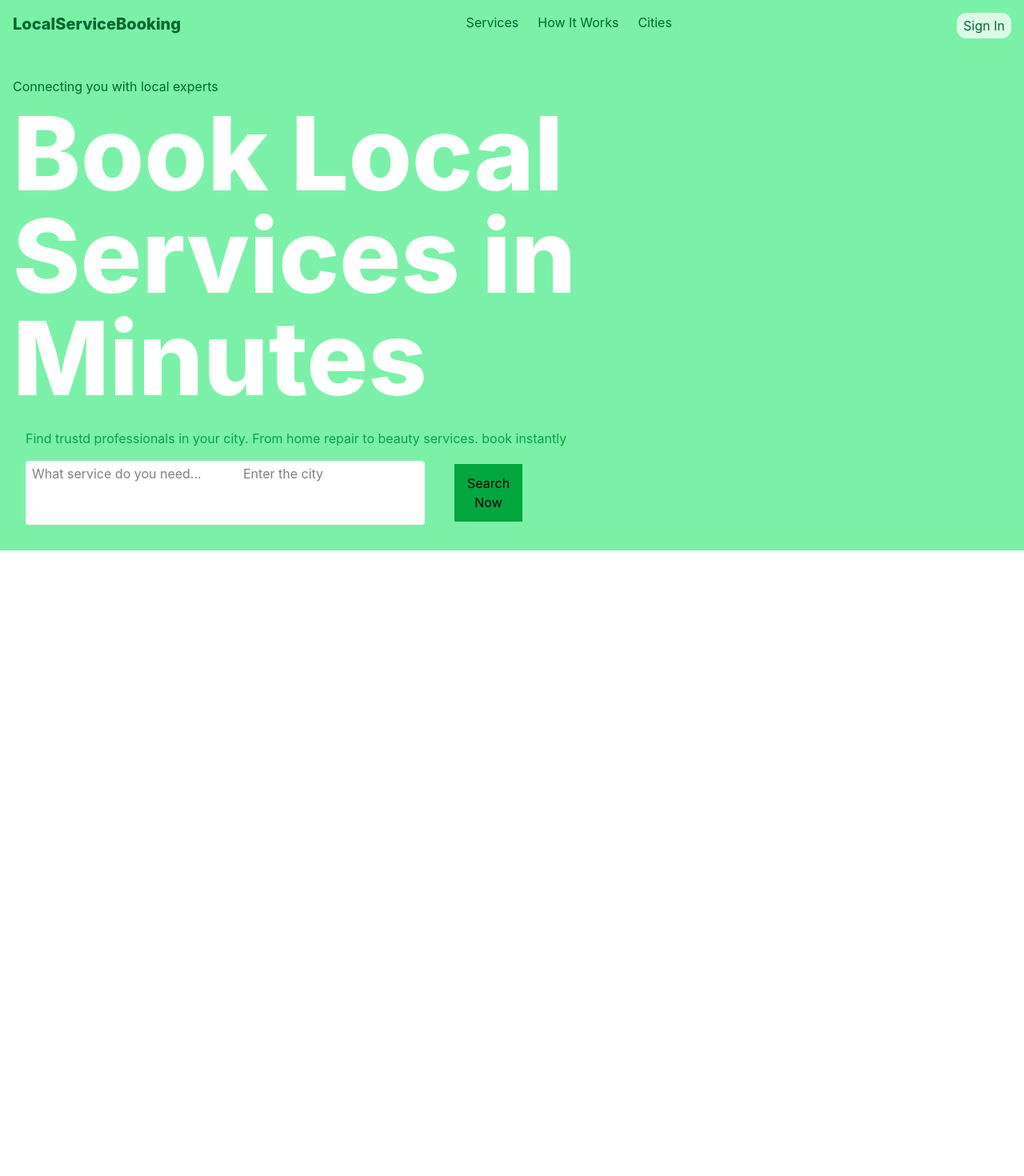
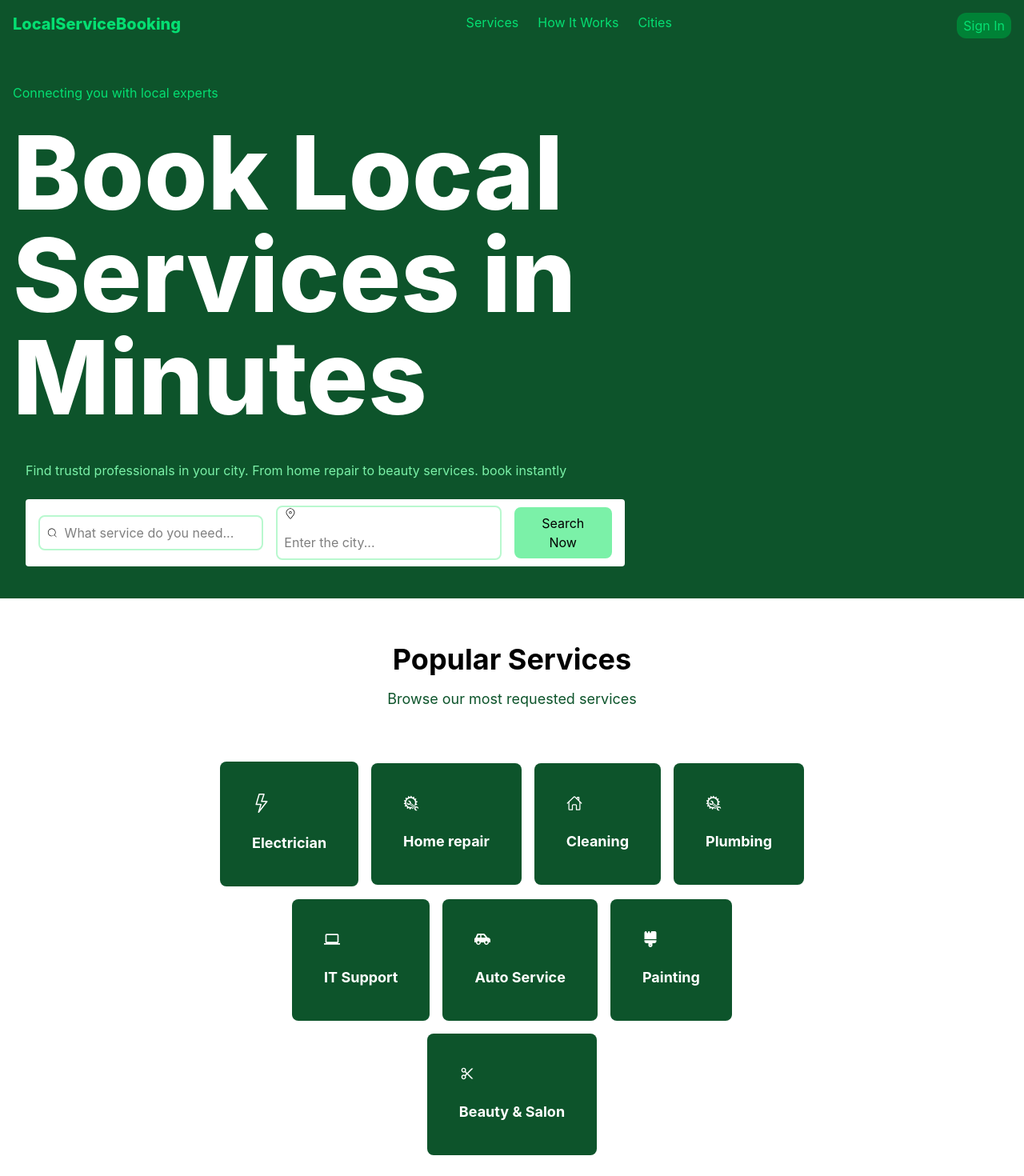
Before and after one commit to Latoure341/ServiceBookingApp, a React (Vite) app in the folder Frontend/: page / in a window 1280 px wide. Shown: the top 1470 px of the page at 80% size. Before the commit the page ends 800 px from the top, so only its background shows below. Built offline with nearby package versions, Linux system fonts and the light colour scheme.

Commit message:
Added booking services on thr landing page

```diff
--- a/Frontend/package.json
+++ b/Frontend/package.json
@@ -13,6 +13,7 @@
     "@tailwindcss/vite": "^4.2.2",
     "react": "^19.2.4",
     "react-dom": "^19.2.4",
+    "react-icons": "^5.6.0",
     "tailwindcss": "^4.2.2"
   },
   "devDependencies": {
--- a/Frontend/src/Home/Home.jsx
+++ b/Frontend/src/Home/Home.jsx
@@ -1,12 +1,14 @@
 import React from 'react'
 import NavBar from "./NavBar/NavBar"
 import CTA from "./cta"
+import Services from './Services'
 
 const Home = () => {
   return (
     <>
     <NavBar />
     <CTA />
+    <Services />
     </>
   )
 }
--- a/Frontend/src/Home/NavBar/NavBar.jsx
+++ b/Frontend/src/Home/NavBar/NavBar.jsx
@@ -2,16 +2,16 @@ import React from 'react'
 
 const NavBar = () => {
   return (
-    <section className='flex flex-wrap justify-between content-center p-4 bg-green-300'>
-      <span className='text-green-800 font-extrabold text-xl'>LocalServiceBooking</span>
+    <section className='flex flex-wrap justify-between content-center p-4 bg-green-900'>
+      <span className='text-green-400 font-extrabold text-xl'>LocalServiceBooking</span>
 
       <div className='flex gap-6'>
-        <span className='text-green-800'>Services</span>
-        <span className='text-green-800'>How It Works</span>
-        <span className='text-green-800'>Cities</span>
+        <span className='text-green-400'>Services</span>
+        <span className='text-green-400'>How It Works</span>
+        <span className='text-green-400'>Cities</span>
       </div>
 
-      <button className='text-green-800 bg-green-100 px-2 py-1 rounded-xl' type='button'>Sign In</button>
+      <button className='text-green-400 bg-green-700 px-2 py-1 rounded-xl' type='button'>Sign In</button>
     </section>
   )
 }
--- /dev/null
+++ b/Frontend/src/Home/Services.jsx
@@ -0,0 +1,56 @@
+import React from 'react'
+import { BsLightning } from "react-icons/bs";
+import { GiAutoRepair } from "react-icons/gi";
+import { IoHomeOutline } from "react-icons/io5";
+import { AiOutlineScissor } from "react-icons/ai";
+import { FaCarSide } from "react-icons/fa";
+import { FaBrush } from "react-icons/fa6";
+import { MdComputer } from "react-icons/md";
+
+const Services = () => {
+  return (
+    <>
+      <div className='flex flex-col flex-wrap items-center justify-center mt-6 p-4'>
+        <h1 className='text-black text-4xl font-bold py-4'>Popular Services</h1>
+        <p className='text-green-900 text-lg mb-4'>Browse our most requested services</p>
+
+        <div className='flex flex-wrap gap-4 items-center justify-center mt-6 py-6 w-3/5 '>
+            <span className='bg-green-900 p-10 rounded-lg'>
+                <BsLightning className='text-white text-2xl font-bold' />
+                <h2 className='text-white text-lg font-bold mt-6'>Electrician</h2>
+            </span>
+            <span className='bg-green-900 p-10 rounded-lg'>
+                <GiAutoRepair className='text-white text-xl font-bold'/>
+                <h2 className='text-white text-lg font-bold mt-6'>Home repair</h2>
+            </span>
+            <span className='bg-green-900 p-10 rounded-lg'>
+                <IoHomeOutline className='text-white text-xl font-bold'/>
+                <h2 className='text-white text-lg font-bold mt-6'>Cleaning</h2>
+            </span>
+            <span className='bg-green-900 p-10 rounded-lg'>
+                <GiAutoRepair className='text-white text-xl font-bold'/>
+                <h2 className='text-white text-lg font-bold mt-6'>Plumbing</h2>
+            </span>
+            <span className='bg-green-900 p-10 rounded-lg'>
+                <MdComputer className='text-white text-xl font-bold'/>
+                <h2 className='text-white text-lg font-bold mt-6'>IT Support</h2>
+            </span>
+            <span className='bg-green-900 p-10 rounded-lg'>
+                <FaCarSide className='text-white text-xl font-bold'/>
+                <h2 className='text-white text-lg font-bold mt-6'>Auto Service</h2>
+            </span>
+            <span className='bg-green-900 p-10 rounded-lg'>
+                <FaBrush className='text-white text-xl font-bold'/>
+                <h2 className='text-white text-lg font-bold mt-6'>Painting</h2>
+            </span>
+            <span className='bg-green-900 p-10 rounded-lg'>
+                <AiOutlineScissor className='text-white text-xl font-bold'/>
+                <h2 className='text-white text-lg font-bold mt-6'>Beauty & Salon</h2>
+            </span>
+        </div>
+      </div>
+    </>
+  )
+}
+
+export default Services
--- a/Frontend/src/Home/cta.jsx
+++ b/Frontend/src/Home/cta.jsx
@@ -1,22 +1,26 @@
 import React from 'react'
+import { CiLocationOn } from "react-icons/ci";
+import { CiSearch } from "react-icons/ci";
 
 const cta = () => {
   return (
-    <div className='bg-green-300 p-4'>
-      <p className='mt-4 mb-2 text-green-800'>Connecting you with local experts</p>
-      <h1 className='text-9xl font-extrabold text-white'>Book Local Services in Minutes</h1>
-      <p className='mt-6 px-4 text-green-600'>Find trustd professionals in your city. From home repair to beauty services. book instantly</p>
+    <div className='bg-green-900 px-4 py-6'>
+      <p className='mt-4 mb-2 text-green-400'>Connecting you with local experts</p>
+      <h1 className='text-9xl font-extrabold text-white mb-6 py-4'>Book Local Services in Minutes</h1>
+      <p className='mt-6 mb-6 px-4 text-green-300'>Find trustd professionals in your city. From home repair to beauty services. book instantly</p>
 
-      <div className='flex content-center gap-4 bg-white py-1 px-2 m-4 rounded w-2/5'>
-        <span>
-            <input className='' type='text' placeholder='What service do you need...'/>
+      <div className='flex items-center gap-4 bg-white py-2 px-4 m-4 rounded w-3/5'>
+        <span className='flex gap-2 items-center px-2 w-2/5 border-2 border-green-200 rounded-lg'>
+            <CiSearch />
+            <input className='w-full py-2 outline-none' type='text' placeholder='What service do you need...'/>
         </span>
-        <span>
-            <input type='text' placeholder='Enter the city' />
+        <span className='flex flex-wrap gap-2 items-center px-2 w-2/5 border-2 border-green-200 rounded-lg'>
+            <CiLocationOn />
+            <input className='py-2 outline-none' type='text' placeholder='Enter the city...' />
         </span>
-        <button className='py-3 px-4 bg-green-600' type='button'>Search Now </button>
+        <button className='cursor-pointer py-2 px-4 bg-green-300 rounded-lg' type='button'>Search Now </button>
+      </div>
 
-      </div>
     </div>
   )
 }
```
Also changed, not shown: 1 other file (tests, documents, lock files or other folders).
